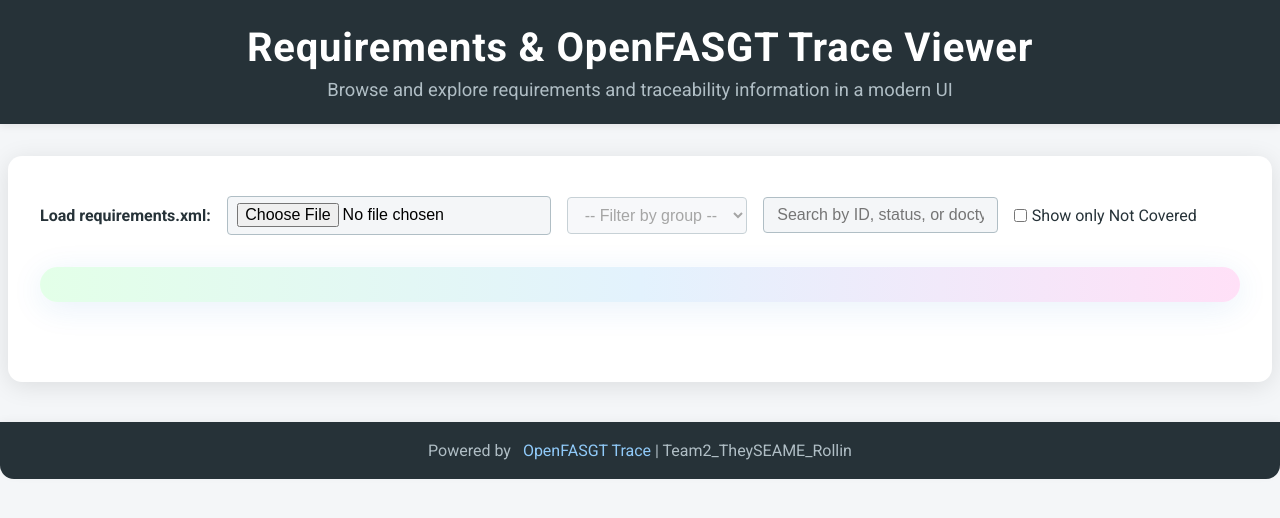
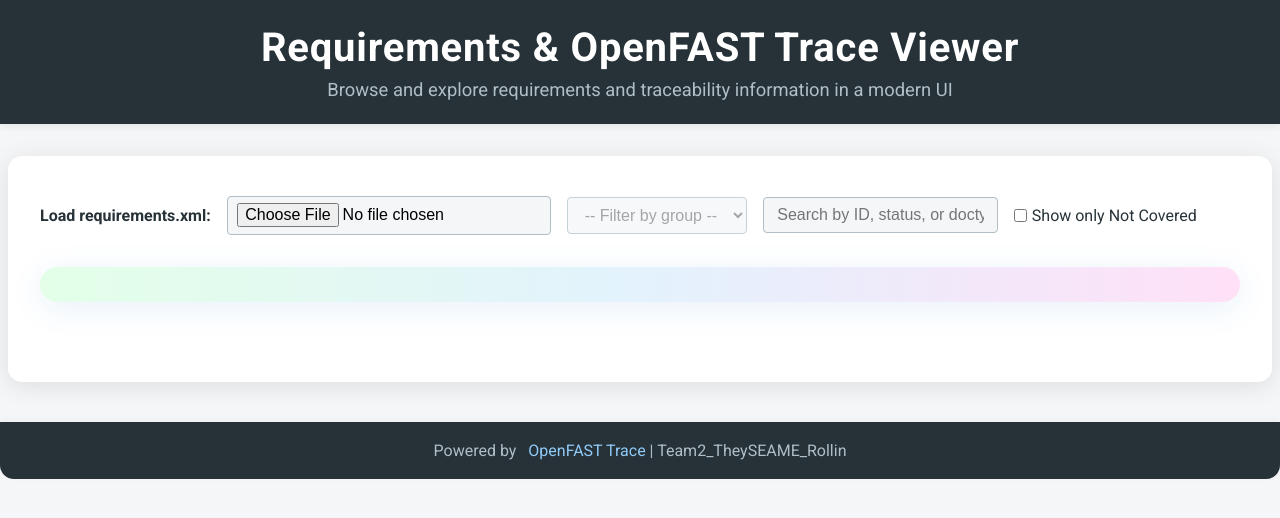
Before and after one commit to SEAME-pt/Team2_TheySEAME_Rollin, a plain HTML site: page scripts/OFT/requirements_viewer.html in a window 1280 px wide. Drawn offline with Linux system fonts and the light colour scheme.

Commit message:
Fix title and footer links in requirements viewer HTML for accuracy

```diff
--- a/scripts/OFT/requirements_viewer.html
+++ b/scripts/OFT/requirements_viewer.html
@@ -152,7 +152,7 @@
 </head>
 <body>
   <header>
-    <h1>Requirements & OpenFASGT Trace Viewer</h1>
+    <h1>Requirements & OpenFAST Trace Viewer</h1>
     <p>Browse and explore requirements and traceability information in a modern UI</p>
   </header>
   <div class="container">
@@ -175,7 +175,7 @@
     </div>
   </div>
   <footer>
-    <span>Powered by <a href="https://github.com/OpenFASGT" target="_blank">OpenFASGT Trace</a> | Team2_TheySEAME_Rollin</span>
+    <span>Powered by <a href="https://github.com/OpenFAST" target="_blank">OpenFAST Trace</a> | Team2_TheySEAME_Rollin</span>
   </footer>
   <script>
     // Utility: Extract requirements grouped by doctype
```
